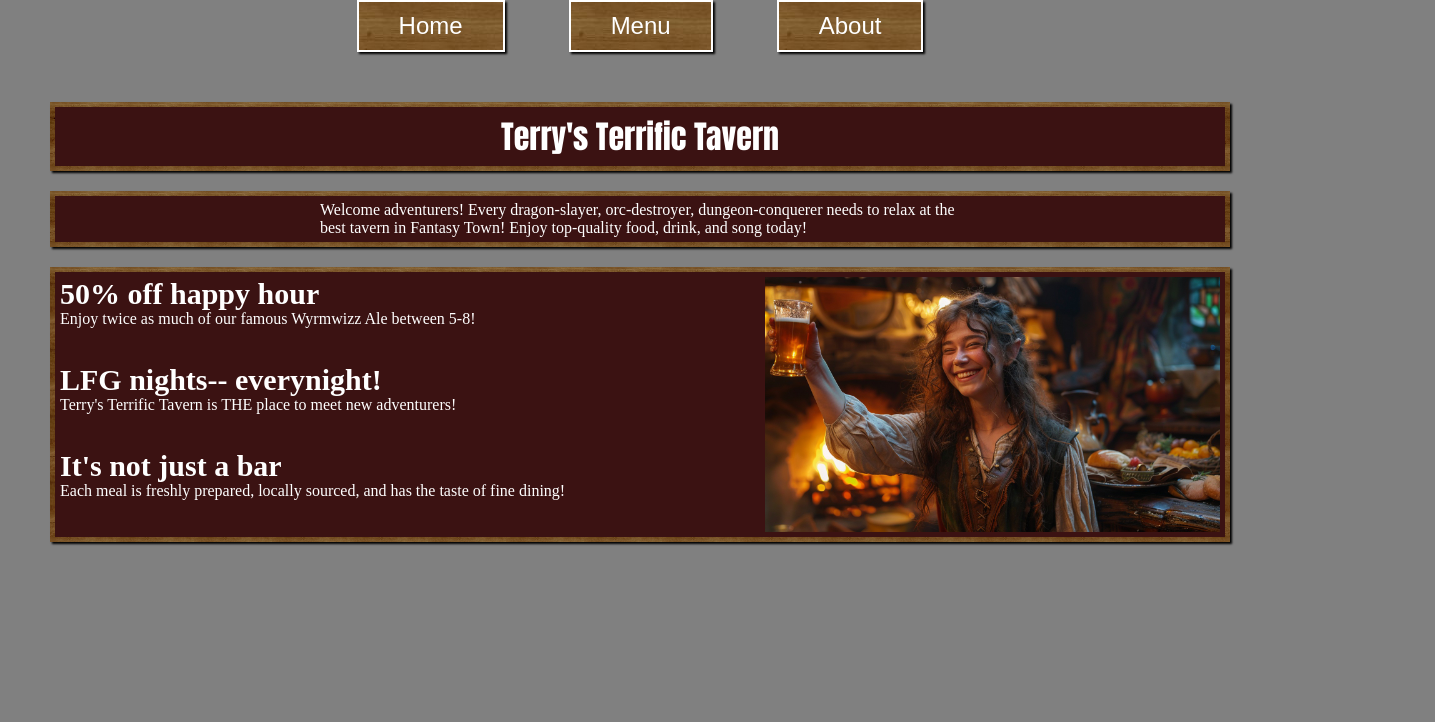
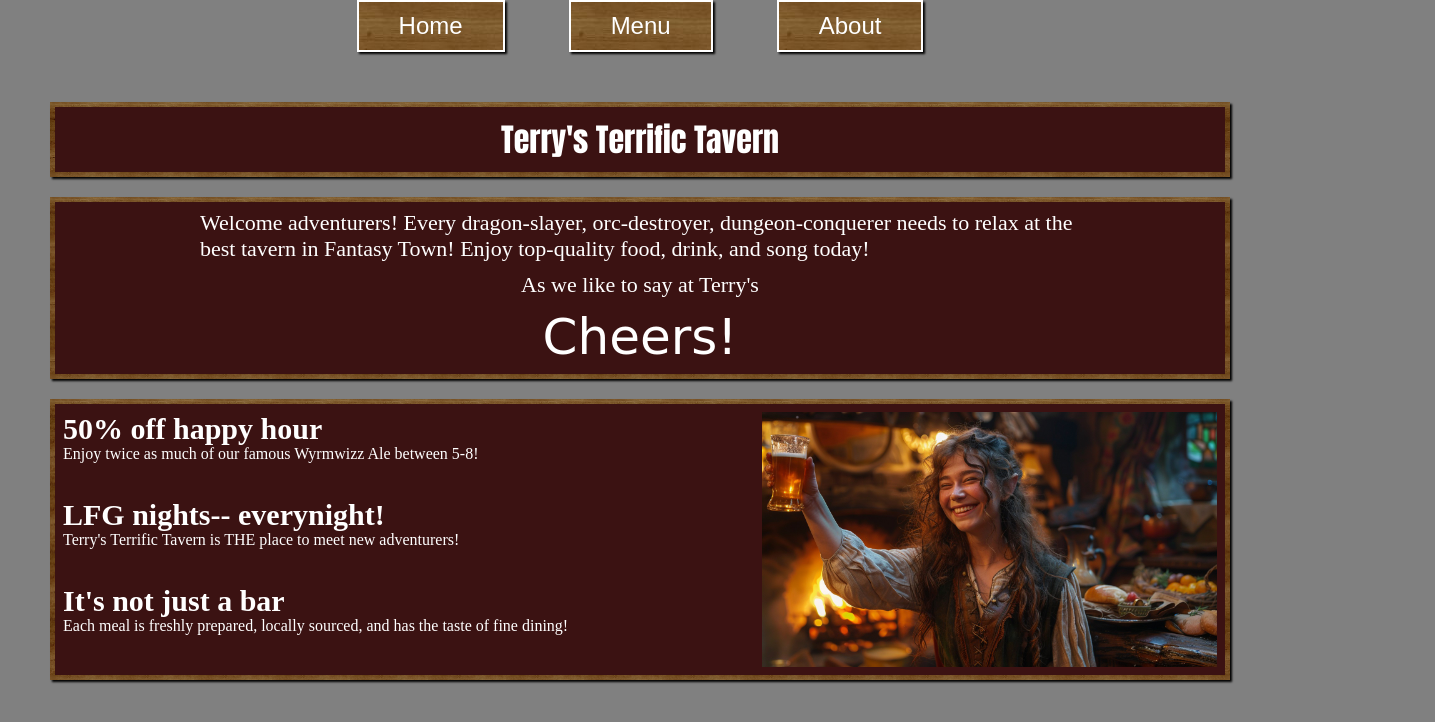
Before and after one commit to JiwonJJeong/restaurant-page, a website built with webpack: page src/index.html in a window 1280 px wide. Shown: the whole page, 1435 px wide, since content can reach past the window. Built offline with nearby package versions, Linux system fonts and the light colour scheme.

Commit message:
Polish font size and add more home text

```diff
--- a/src/home.js
+++ b/src/home.js
@@ -30,7 +30,11 @@ const homePage = function(){
     const appendIntroElements = function(){
         const introArea = createManager.createElement("div","intro area","");
         const introParagraph = createManager.createElement("p", "intro text","Welcome adventurers! Every dragon-slayer, orc-destroyer, dungeon-conquerer needs to relax at the best tavern in Fantasy Town! Enjoy top-quality food, drink, and song today!");
+        const introParagraphTwo = createManager.createElement("p","intro text2","As we like to say at Terry's");
+        const introParagraphThree = createManager.createElement("p","cheers","Cheers!");
         introArea.appendChild(introParagraph);
+        introArea.appendChild(introParagraphTwo);
+        introArea.appendChild(introParagraphThree);
         return introArea;
     }
 
--- a/src/styles.css
+++ b/src/styles.css
@@ -62,12 +62,24 @@ header .button{
     border-image: var(--wood-texture) round;
     border-image-slice: 50;
     box-shadow: var(--box-shadow-settings);
-    padding: 5px;
+    padding: 8px;
 }
 
 .home.page .intro.area {
     display: flex;
-    justify-content: center;
+    flex-direction: column;
+    align-items: center;
+    font-size: 22px;
+    gap: 10px;
+}
+
+.home.page .intro.area .intro.text2, .home.page .intro.area .cheers{
+    text-align:center;
+}
+
+.home.page .intro.area .cheers{
+    font-family:cursive;
+    font-size: 50px;
 }
 
 .home.page .description.area {
```
